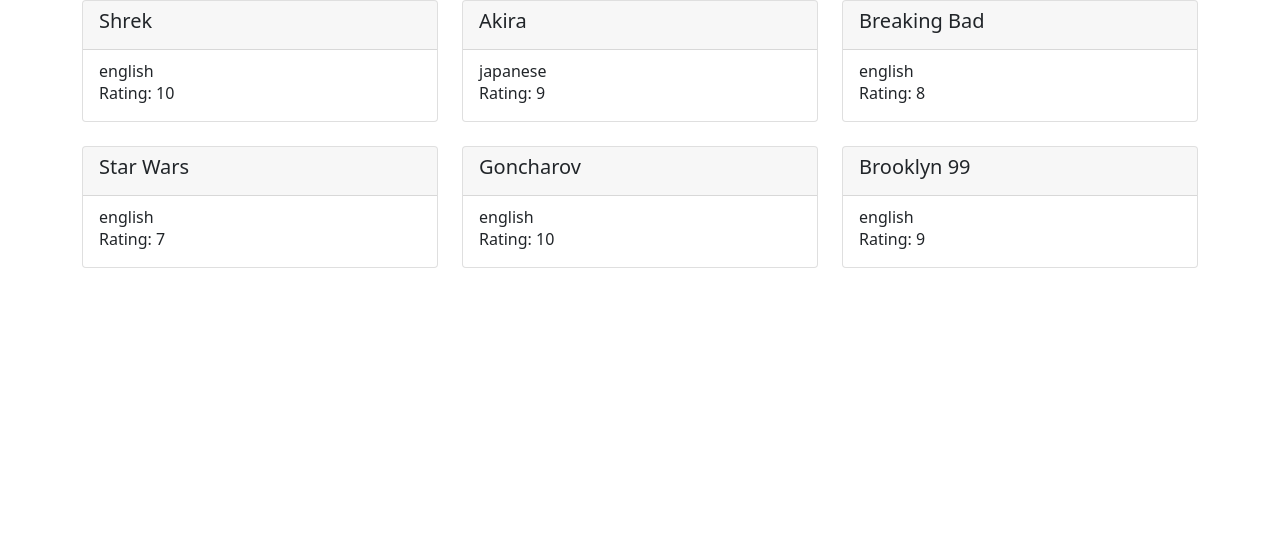
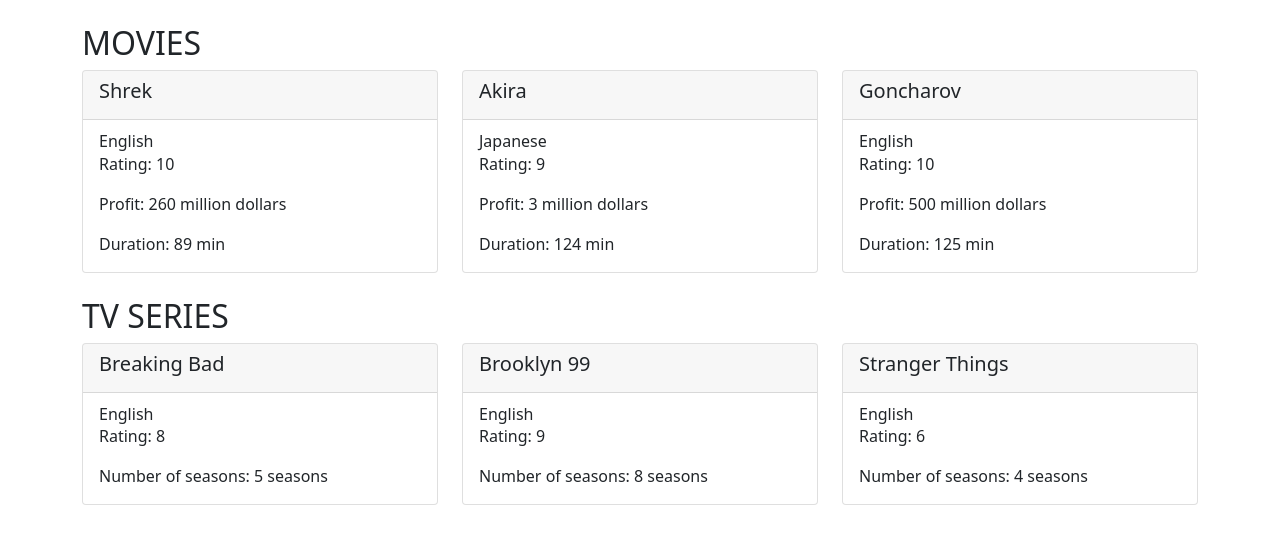
Before and after one commit to MarinaLasorsa/php-oop-1, a PHP site: page / in a window 1280 px wide. Shown: the top 544 px of the page. Run offline with PHP 8.4, Linux system fonts and the light colour scheme.

Commit message:
ADD: classes Movies and TVSeries that extend Productions + instances for each class with data cycled inside cards in html

```diff
--- /dev/null
+++ b/Models/Movie.php
@@ -0,0 +1,23 @@
+<?php
+
+require_once __DIR__ . '/Production.php';
+
+class Movie extends Production {
+
+    public $profit;
+    public $duration;
+
+    public function __construct(string $_title, string $_language, int $_vote, int $_profit, int $_duration) {
+        parent::__construct($_title, $_language, $_vote);
+        $this->profit = $_profit;
+        $this->duration = $_duration;
+    }
+
+    public function getDurationFull() {
+        return $this->duration . " min";
+    }
+
+    public function getProfitFull() {
+        return $this->profit . " million dollars";
+    }
+}
--- /dev/null
+++ b/Models/TVSerie.php
@@ -0,0 +1,17 @@
+<?php
+
+require_once __DIR__ . '/Production.php';
+
+class TVSerie extends Production {
+
+    public $seasons_number;
+
+    public function __construct(string $_title, string $_language, int $_vote, int $_seasons_number) {
+        parent::__construct($_title, $_language, $_vote);
+        $this->seasons_number = $_seasons_number;
+    }
+
+    public function getSeasonsNumberFull() {
+        return $this->seasons_number . " seasons";
+    }
+}
--- a/db.php
+++ b/db.php
@@ -1,16 +1,22 @@
 <?php
 
-require_once __DIR__ . "/Models/Production.php";
+require_once __DIR__ . "/Models/Movie.php";
+require_once __DIR__ . "/Models/TVSerie.php";
 
-$shrek = new Production('Shrek', 'english', 10);
-$akira = new Production('Akira', 'japanese', 9);
-$breakingbad = new Production('Breaking Bad', 'english', 8);
-$starwars = new Production('Star Wars', 'english', 7);
-$goncharov = new Production('Goncharov', 'english', 10);
-$brooklyn99 = new Production('Brooklyn 99', 'english', 9);
+$shrek = new Movie('Shrek', 'English', 10, 260, 89);
+$akira = new Movie('Akira', 'Japanese', 9, 3, 124);
+$breakingbad = new TVSerie('Breaking Bad', 'English', 8, 5);
+$goncharov = new Movie('Goncharov', 'English', 10, 500, 125);
+$brooklyn99 = new TVSerie('Brooklyn 99', 'English', 9, 8);
+$strangerthings = new TVSerie('Stranger Things', 'English', 6, 4);
 
-$productions = [
-    $shrek, $akira, $breakingbad, $starwars, $goncharov, $brooklyn99
+$movies = [
+    $shrek, $akira, $goncharov
 ];
 
-//var_dump($productions);
+$tv_series = [
+    $breakingbad, $brooklyn99, $strangerthings
+];
+
+//var_dump($movies);
+//var_dump($tv_series);
--- a/index.php
+++ b/index.php
@@ -16,19 +16,45 @@ require_once __DIR__ . "/db.php";
 </head>
 <body>
     <main>
-        <div class="container">
+        <div class="container my-4">
+            <h2>MOVIES</h2>
             <div class="row gy-4">
                 <?php
-                foreach ($productions as $production):
+                foreach ($movies as $movie):
                 ?>
                 <div class="col-4">
                     <div class="card">
                         <div class="card-header">
-                        <h5 class="card-title"> <?php echo $production->title ?> </h5>
+                        <h5 class="card-title"> <?php echo $movie->title ?> </h5>
                         </div>
                         <div class="card-body">
-                            <h6 class="card-subtitle"> <?php echo $production->language ?> </h6>
-                            <p class="card-text"> Rating: <?php echo $production->vote ?> </p>
+                            <h6 class="card-subtitle"> <?php echo $movie->language ?> </h6>
+                            <p class="card-text"> Rating: <?php echo $movie->vote ?> </p>
+                            <p class="card-text"> Profit: <?php echo $movie->getProfitFull() ?> </p>
+                            <p class="card-text"> Duration: <?php echo $movie->getDurationFull() ?> </p>
+                        </div>
+                    </div>
+                </div>
+                <?php
+                endforeach;
+                ?>
+            </div>
+        </div>
+        <div class="container my-4">
+            <h2>TV SERIES</h2>
+            <div class="row gy-4">
+                <?php
+                foreach ($tv_series as $tv_serie):
+                ?>
+                <div class="col-4">
+                    <div class="card">
+                        <div class="card-header">
+                        <h5 class="card-title"> <?php echo $tv_serie->title ?> </h5>
+                        </div>
+                        <div class="card-body">
+                            <h6 class="card-subtitle"> <?php echo $tv_serie->language ?> </h6>
+                            <p class="card-text"> Rating: <?php echo $tv_serie->vote ?> </p>
+                            <p class="card-text"> Number of seasons: <?php echo $tv_serie->getSeasonsNumberFull() ?> </p>
                         </div>
                     </div>
                 </div>
```
